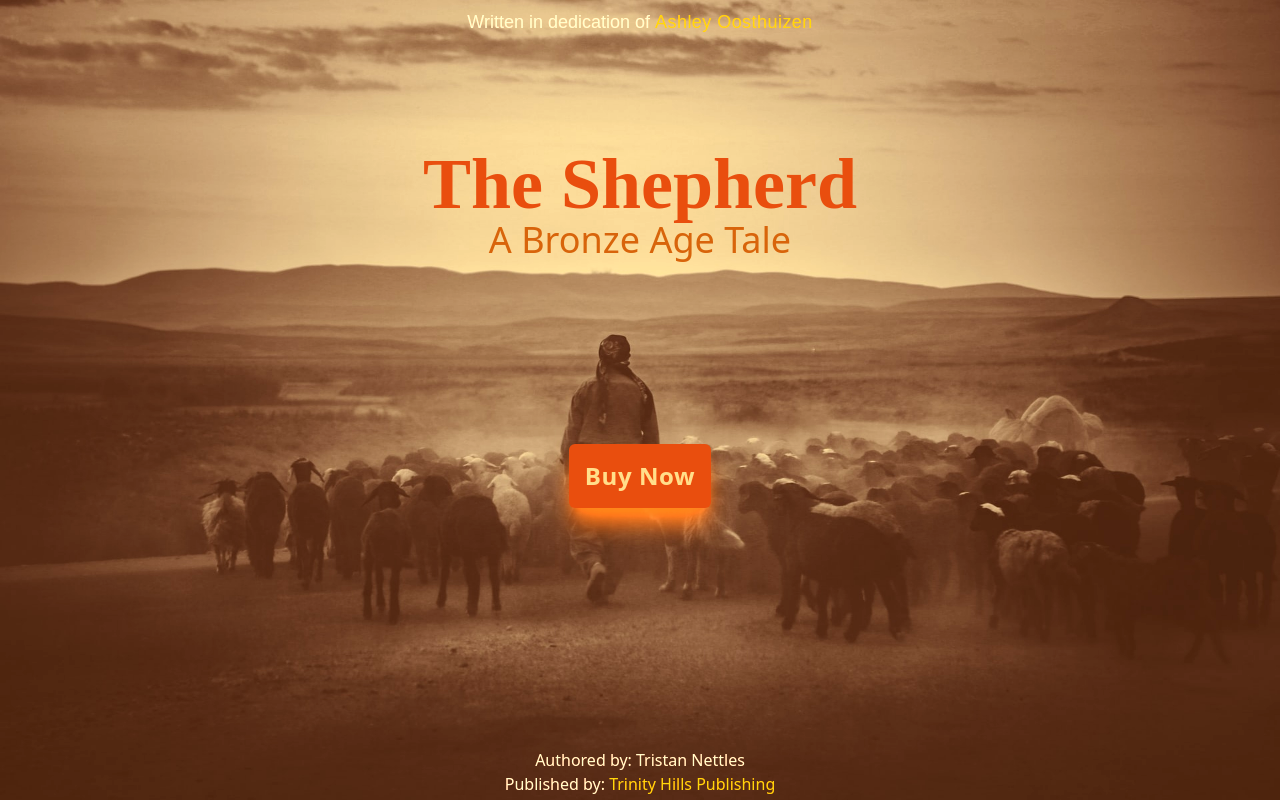
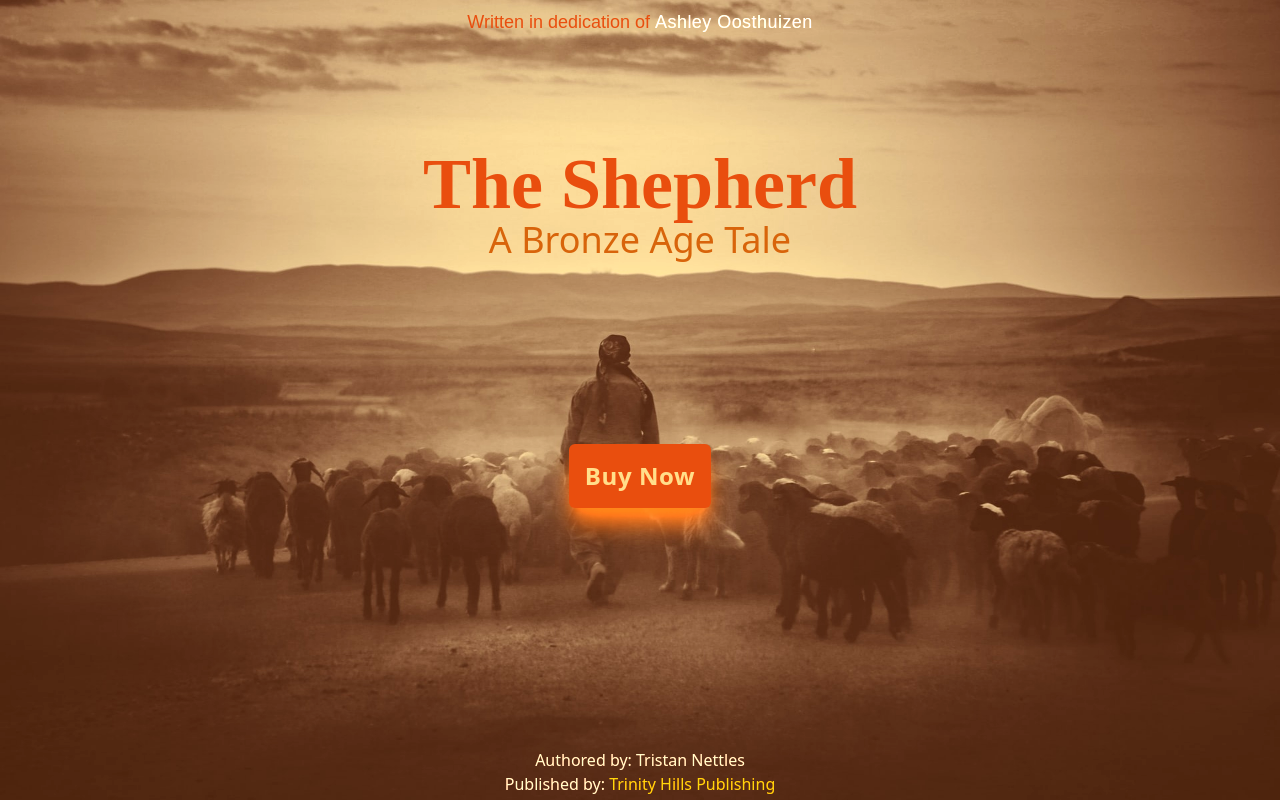
Before and after one commit to MagentaSpruce/shepherd, a React (Create React App) app: page / in a window 1280 px wide. Shown: the top 800 px of the page. Built offline with nearby package versions, Linux system fonts and the light colour scheme; the HTML template or start-up script is replaced by a standard one.

Commit message:
Adjusting style in realworld devices - small size working on now.

```diff
--- a/src/sections/About.js
+++ b/src/sections/About.js
@@ -9,6 +9,7 @@ const About = () => {
     <div className="bg-orange-600">
       <section
         className="w-[100vw] max-w-[600px] h-[100vh] bg-orange-600 mx-auto
+        sm:h-[105vh]
       lg:h-[165vh]
       ll:h-[165vh]
       xx:h-[150vh]
--- a/src/sections/Call2Action.js
+++ b/src/sections/Call2Action.js
@@ -21,6 +21,7 @@ function Call2Action() {
       <section
         className="w-[100vw] max-w-[1200px] mx-auto h-[100vh] bg-orange-600 text-center
     xs:h-[110vh]
+    sm:h-[120vh]
     xp:h-[100vh]
     ms:h-[120vh]
     mx:h-[92vh]
--- a/src/sections/Footer.js
+++ b/src/sections/Footer.js
@@ -7,6 +7,7 @@ const Footer = () => {
       <section
         className="w-[100vw] max-w-[1200px] mx-auto h-[15vh] bg-orange-300  font-economica p-2
     xs:h-[17vh]
+    sm:h-[19vh]
     xp:h-[15vh]
     ms:h-[20vh]
     ll:h-[32vh]
--- a/src/sections/Hero.js
+++ b/src/sections/Hero.js
@@ -8,13 +8,13 @@ const Hero = () => {
       "
       >
         <div className="font-thin lg:text-lg">
-          <p className=" font-economica text-orange-200 ">
+          <p className=" font-economica text-orange-700 ">
             Written in dedication of{' '}
             <a
               href="https://www.freeashley.org"
               target="_blank"
               rel="noreferrer"
-              className="text-yellow-500 tracking-wide "
+              className="text-orange-100 tracking-wide "
             >
               Ashley Oosthuizen
             </a>
@@ -33,7 +33,7 @@ const Hero = () => {
           <h1
             className="text-5xl text-orange-700 font-playfair font-bold
           sm:mt-14
-          sm:text-6xl
+
           mx:text-7xl mx:mt-24
           "
           >
@@ -52,7 +52,7 @@ const Hero = () => {
             className="px-3 py-3 bg-orange-700 rounded-md shadow-xl shadow-orange-500 text-orange-300 font-bold mb-[28vh] text-2xl text-center
           xs:mb-[24vh]
           xp:mb-[30vh]
-          sm:tracking-wide sm:px-4 sm:py-4
+          sm:tracking-wide sm:px-4 sm:py-4 sm:mb-[31vh]
           ms:mb-[29vh]
           mx:mb-[32vh]
           ll:mt-[0vh] ll:mb-[33vh]
--- a/src/sections/Testimonials.js
+++ b/src/sections/Testimonials.js
@@ -7,7 +7,7 @@ const Testimonials = () => {
         className="w-[100vw] h-[117vh] max-w-[1200px] bg-orange-600 mx-auto
     xs:h-[128vh]
     xp:h-[108vh]
-    sm:h-[103vh]
+    sm:h-[110vh]
     ms:h-[115vh]
     mx:h-[85vh]
     ll:h-[145vh]
```
